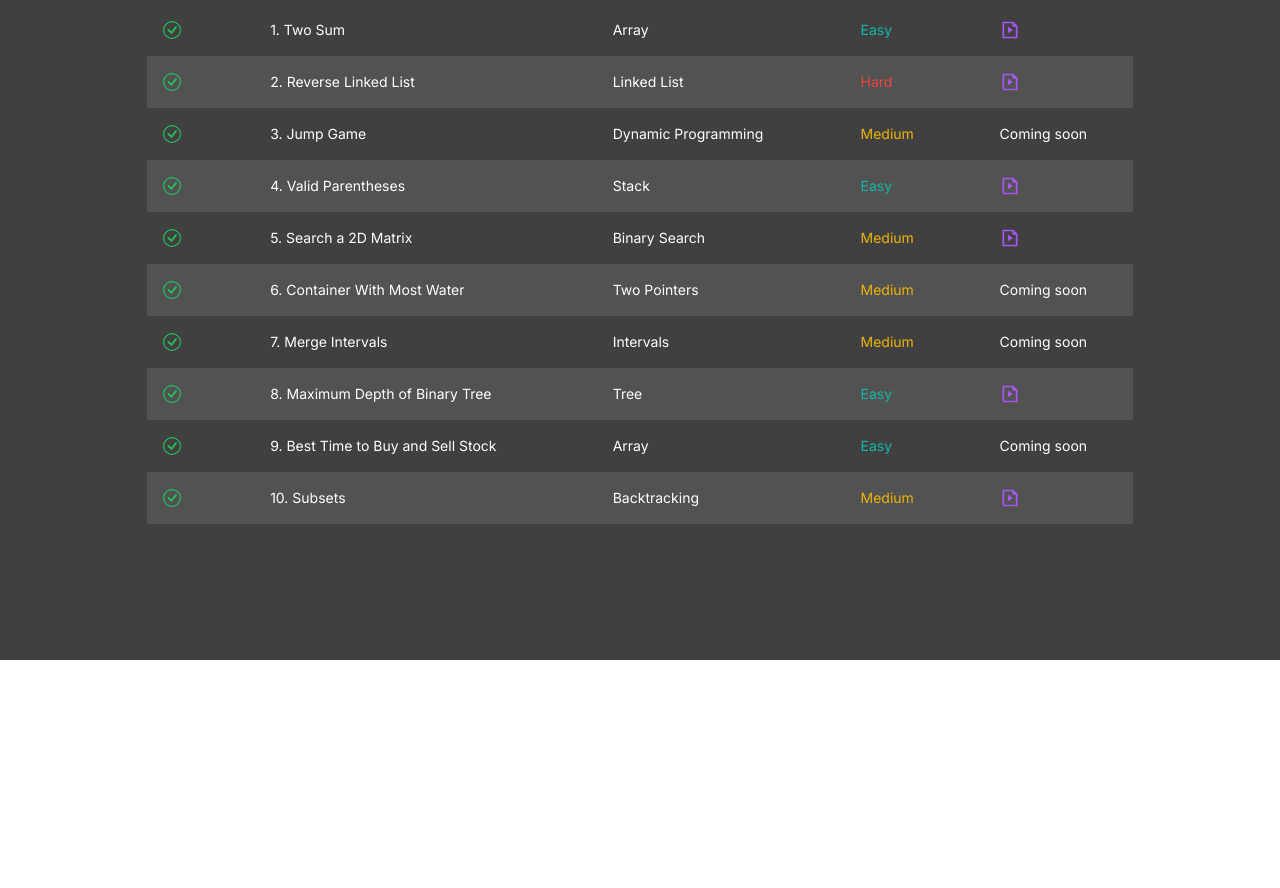
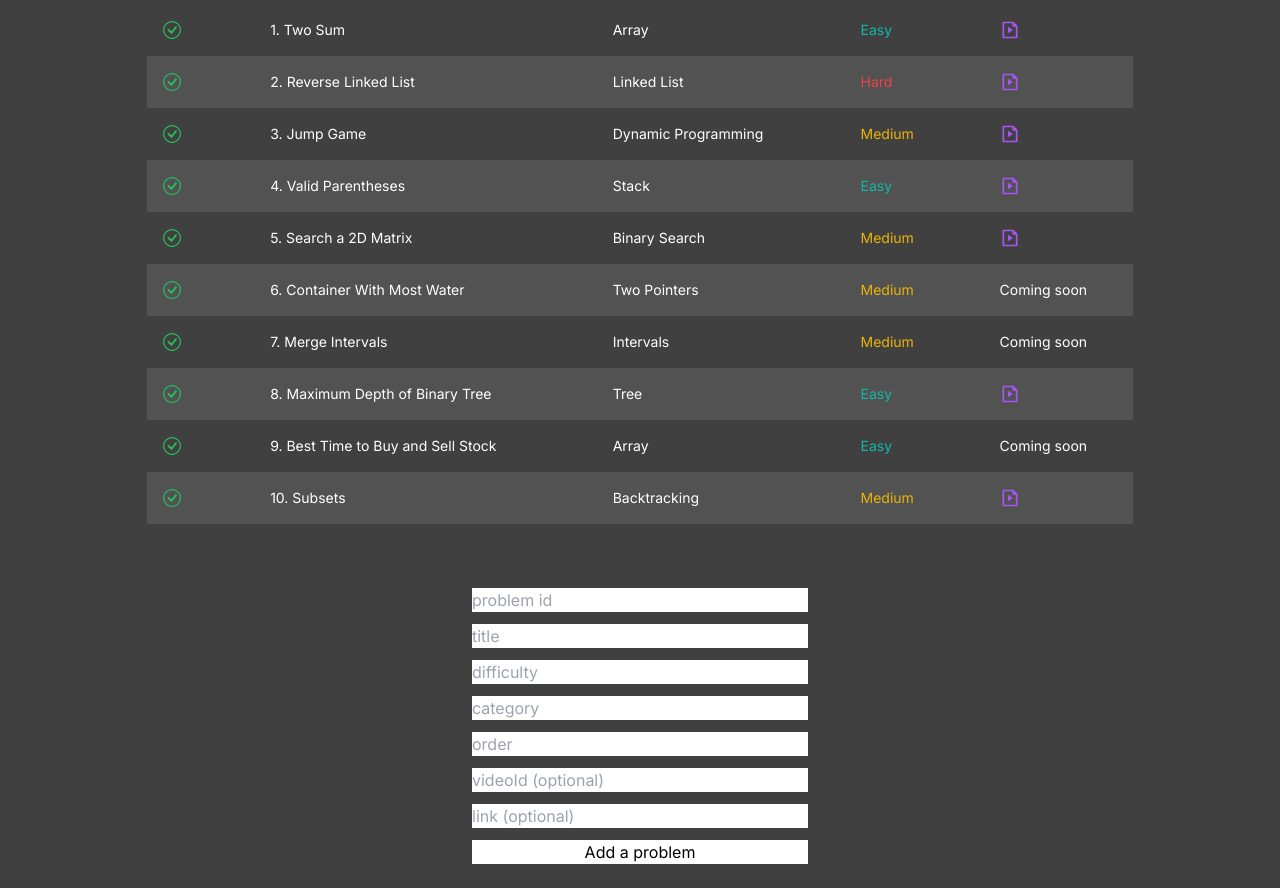
Before and after one commit to Benjaminnnnnn/leetcode-clone, a Next.js app: page / in a window 1280 px wide. Shown: the part 140-1028 px from the top of the page. Before the commit the page ends 800 px from the top, so only its background shows below. Built offline with nearby package versions, Linux system fonts and the light colour scheme; no server answers.

Commit message:
added problems to cloud firestore

```diff
--- a/src/app/page.tsx
+++ b/src/app/page.tsx
@@ -1,7 +1,47 @@
+"use client";
 import Homebar from "@/components/Navbar/Homebar";
 import ProblemsTableBody from "@/components/Table/ProblemsTableBody";
+import { firestore } from "@/firebase/firebase";
+import { doc, setDoc } from "firebase/firestore";
+import { useState } from "react";
+import { toast } from "react-toastify";
 
 export default function Home() {
+  const [inputs, setInputs] = useState({
+    id: "",
+    title: "",
+    difficulty: "",
+    category: "",
+    order: "",
+    videoId: "",
+    link: "",
+    likes: 0,
+    dislikes: 0,
+  });
+
+  const handleInputChange = (e: React.ChangeEvent<HTMLInputElement>) => {
+    setInputs({
+      ...inputs,
+      [e.target.name]: e.target.value,
+    });
+  };
+
+  const handleSubmit = async (e: React.FormEvent<HTMLFormElement>) => {
+    e.preventDefault();
+
+    const newProblem = {
+      ...inputs,
+      order: parseInt(inputs.order),
+    };
+    await setDoc(doc(firestore, "problems", inputs.id), newProblem);
+    toast.success("Added a new problem", {
+      position: "top-center",
+      autoClose: 3000,
+      theme: "dark",
+      pauseOnFocusLoss: true,
+    });
+  };
+
   return (
     <>
       <main className="min-h-screen w-screen bg-neutral-700">
@@ -32,6 +72,56 @@ export default function Home() {
             <ProblemsTableBody></ProblemsTableBody>
           </table>
         </div>
+
+        {/* add problem form & temporary */}
+        <form
+          className="mx-auto flex max-w-sm flex-col gap-3 p-6"
+          onSubmit={handleSubmit}
+        >
+          <input
+            onChange={handleInputChange}
+            type="text"
+            placeholder="problem id"
+            name="id"
+          />
+          <input
+            onChange={handleInputChange}
+            type="text"
+            placeholder="title"
+            name="title"
+          />
+          <input
+            onChange={handleInputChange}
+            type="text"
+            placeholder="difficulty"
+            name="difficulty"
+          />
+          <input
+            onChange={handleInputChange}
+            type="text"
+            placeholder="category"
+            name="category"
+          />
+          <input
+            onChange={handleInputChange}
+            type="text"
+            placeholder="order"
+            name="order"
+          />
+          <input
+            onChange={handleInputChange}
+            type="text"
+            placeholder="videoId (optional)"
+            name="videoId"
+          />
+          <input
+            onChange={handleInputChange}
+            type="text"
+            placeholder="link (optional)"
+            name="link"
+          />
+          <button className="bg-white">Add a problem</button>
+        </form>
       </main>
     </>
   );
--- a/src/mock-data/problems.ts
+++ b/src/mock-data/problems.ts
@@ -30,7 +30,7 @@ export const problems: Problem[] = [
     difficulty: "Medium",
     category: "Dynamic Programming",
     order: 3,
-    videoId: "",
+    videoId: "C6AZyfj-Kyw",
   },
   {
     id: "valid-parentheses",
```
